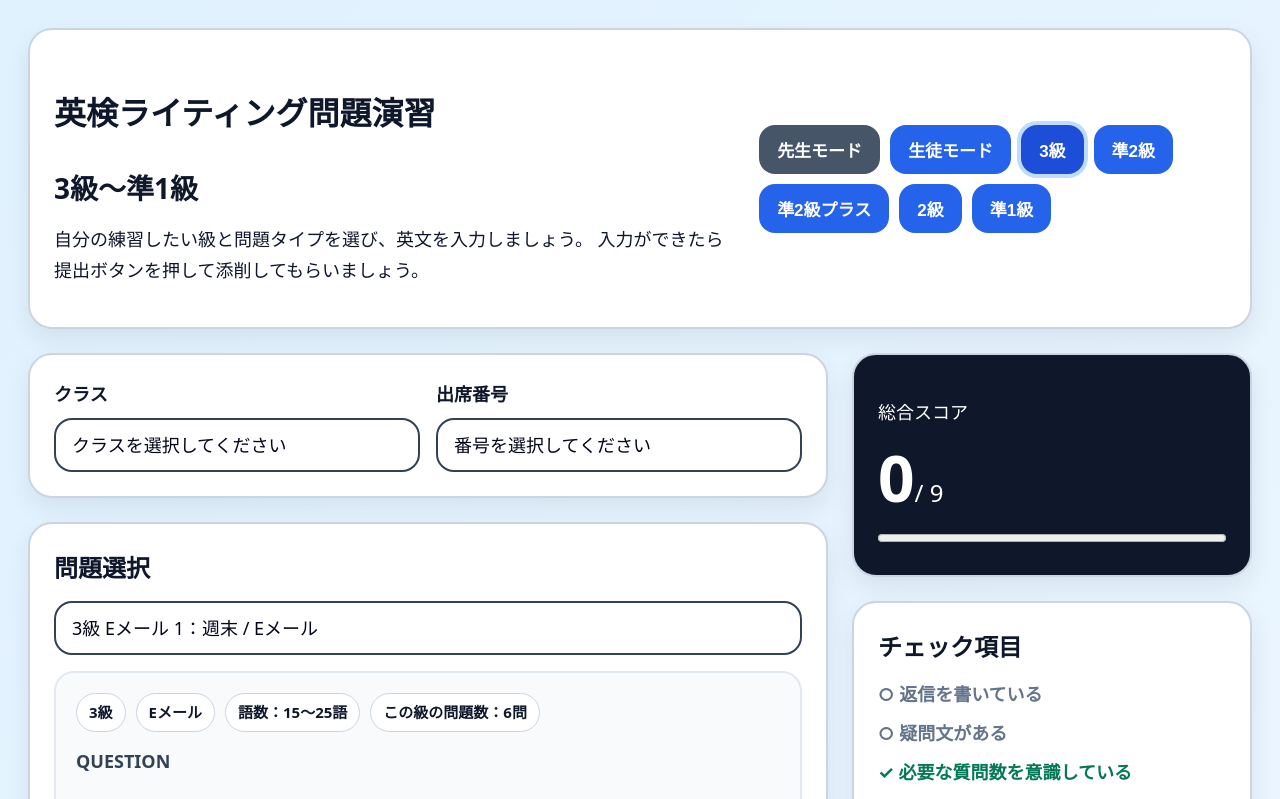
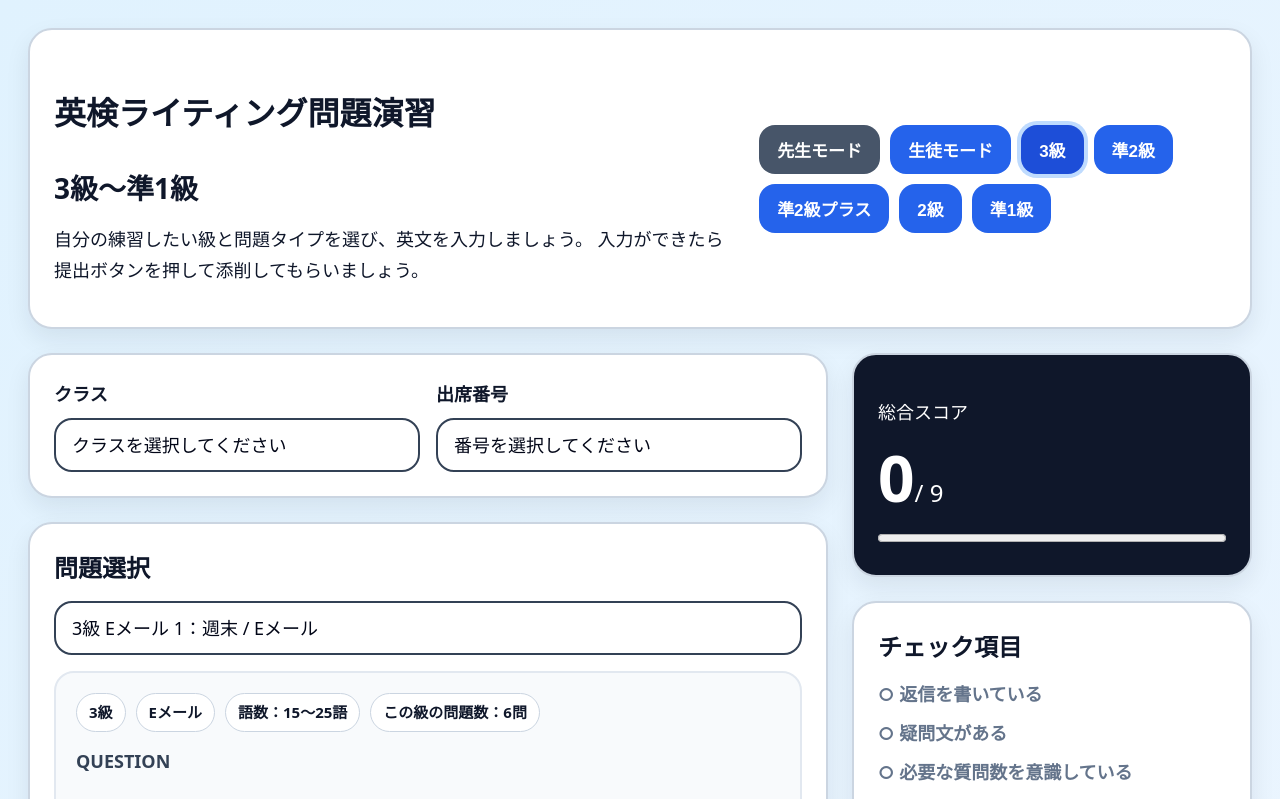
Before and after one commit to ikuyasuwa-sys/eiken-writing-app, a React (Vite) app: page / in a window 1280 px wide. Shown: the top 799 px of the page. Built offline with nearby package versions, Linux system fonts and the light colour scheme.

Commit message:
Refactor Check component logic for email task

```diff
--- a/src/App.jsx
+++ b/src/App.jsx
@@ -964,14 +964,13 @@ async function submitWithAi() {
               <>
                 <Check ok={analysis.wordCount > 0} text="返信を書いている" />
                 <Check ok={analysis.checks.hasQuestion} text="疑問文がある" />
-                <Check
-                  ok={
-                    selectedTask.id.includes("g3")
-                      ? true
-                      : analysis.checks.hasTwoQuestions
-                  }
-                  text="必要な質問数を意識している"
-                />
+             <Check
+  ok={
+    analysis.wordCount > 0 &&
+    analysis.checks.hasTwoQuestions
+  }
+  text="必要な質問数を意識している"
+/>
               </>
             )}
 
```
